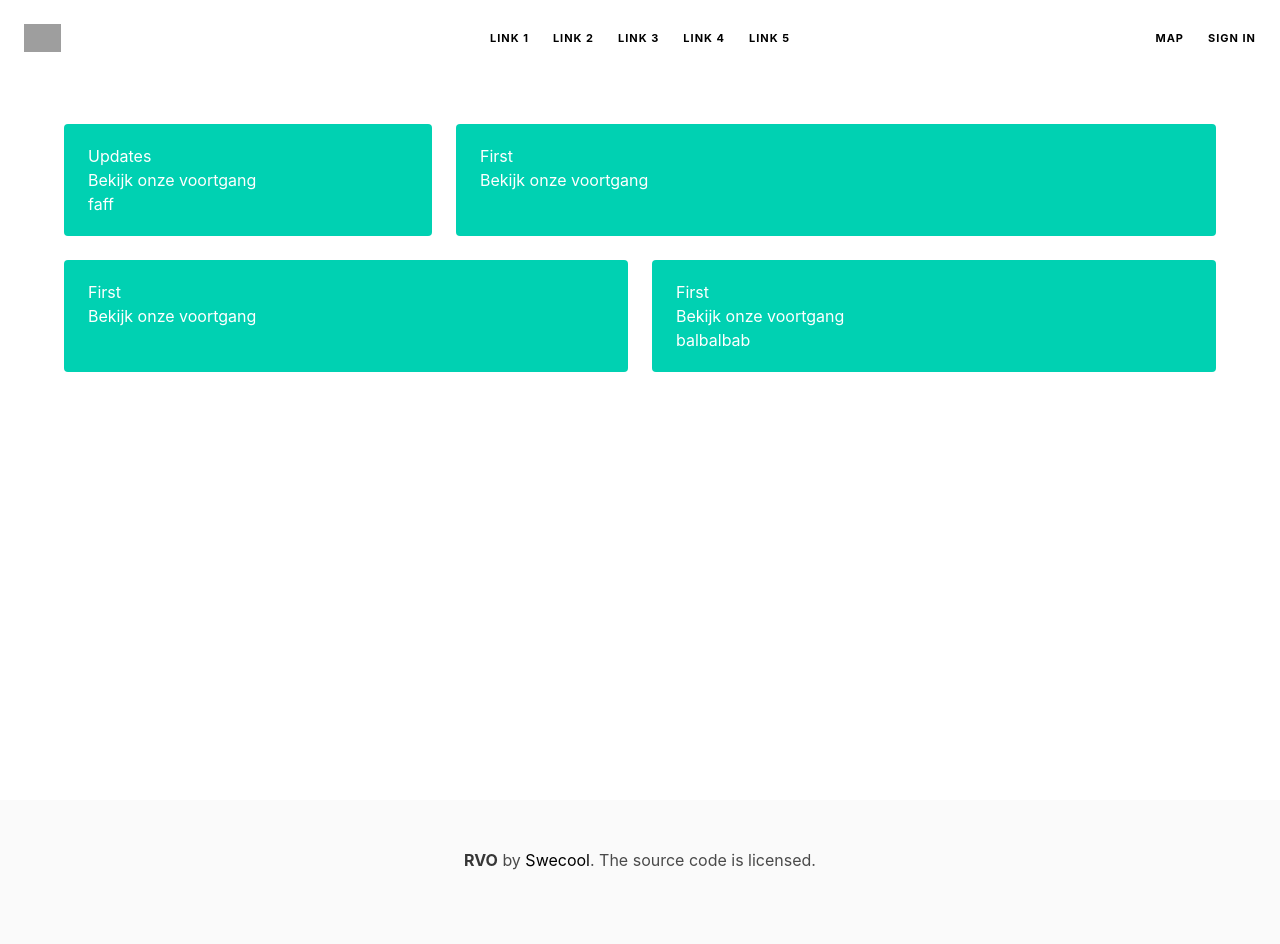
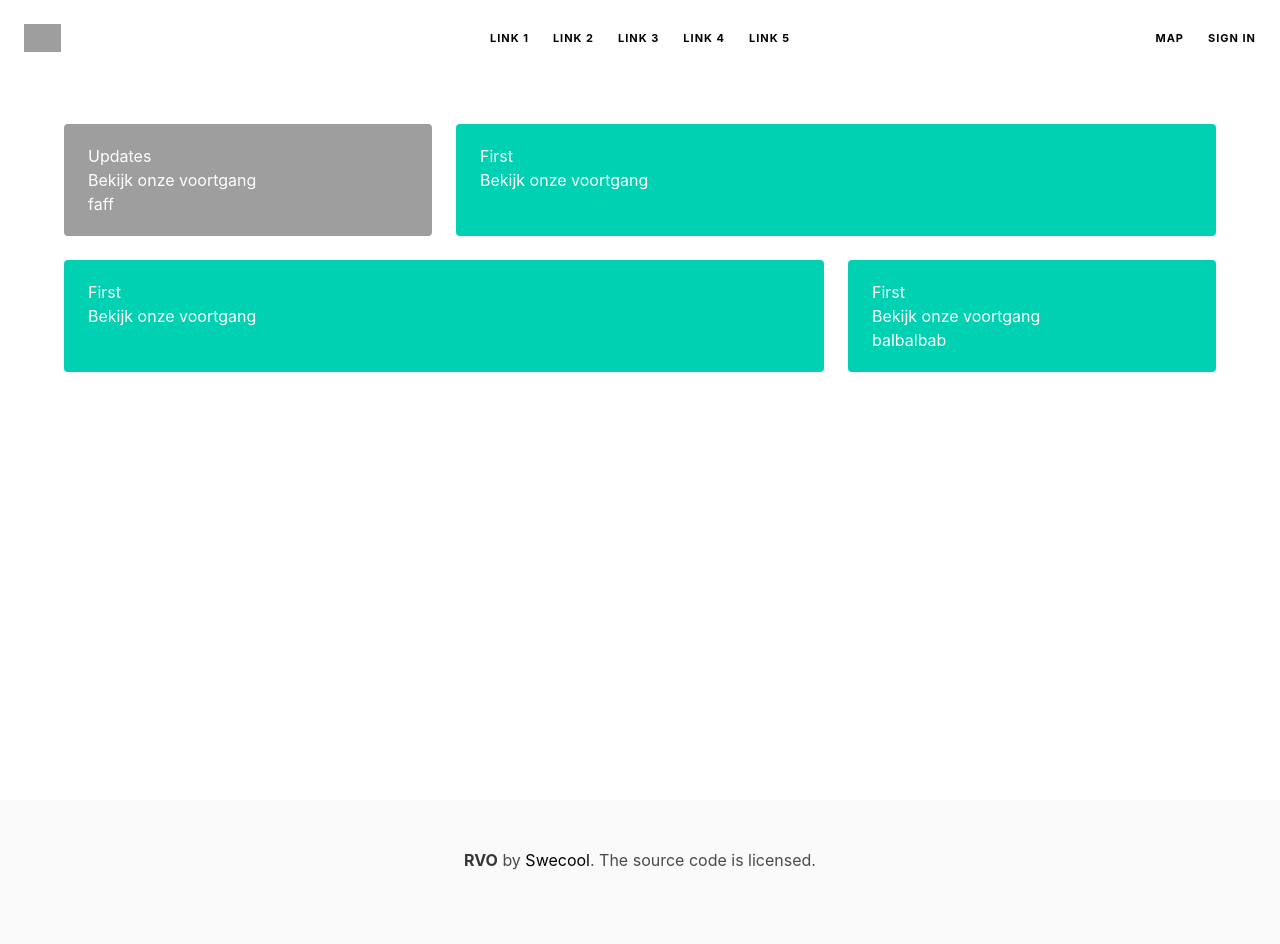
Before and after one commit to PandysActor/swecool, a Django app: page / in a window 1280 px wide. Run offline with Django 3.2, Linux system fonts and the light colour scheme; some libraries are stand-ins or nearby versions; grey boxes are pictures that could not be loaded.

Commit message:
columns zelfde hoogte

```diff
--- a/RVO/static/landingspage/style.css
+++ b/RVO/static/landingspage/style.css
@@ -1,6 +1,3 @@
-
-
-
 a:link {
     color: black;
 }
--- a/RVO/templates/landingspage.html
+++ b/RVO/templates/landingspage.html
@@ -8,7 +8,7 @@
         <div class="container">
             <div class="columns" id="landingcards">
                 <div class="column" id="landingcolumn">
-                    <header class="notification is-primary" name="title">
+                    <header class="notification is-primary" id="column1">
                         Updates
                         <section>Bekijk onze voortgang</section>
                         <footer>
@@ -17,24 +17,23 @@
                     </header>
                 </div>
                 <div class="column is-8" id="landingcolumn">
-                    <header class="notification is-primary">
+                    <header class="notification is-primary" id="column2">
                         First
                         <section>Bekijk onze voortgang</section>
-                        <br>
                     </header>
                 </div>
             </div>
             <div class="columns" id="landingcards">
-                <div class="column" id="landingcolumn">
-                    <header class="notification is-primary is-8">
+                <div class="column is-8" id="landingcolumn">
+                    <header class="notification is-primary" id="column3">
                         First
                         <section>Bekijk onze voortgang</section>
-                        <br>
+
                     </header>
 
                 </div>
                 <div class="column" id="landingcolumn">
-                    <header class="notification is-primary">
+                    <header class="notification is-primary" id="column4">
                         First
                         <section>Bekijk onze voortgang</section>
                         <footer>balbalbab</footer>
@@ -46,6 +45,26 @@
     </section>
 
     <style>
+        #landingcolumn {
+        display: inline-grid;
+        }
+
+    #column1 {
+        background-image: url("https://geology.com/world/united-states-map-with-state-names.gif");
+
+    }
+    #column2 {
+    background-image: url("");
+
+    }
+    #column3 {
+    background-image: url("");
+
+    }
+    #column4 {
+    background-image: url("");
+
+    }
 
     </style>
 {% endblock %}
```
